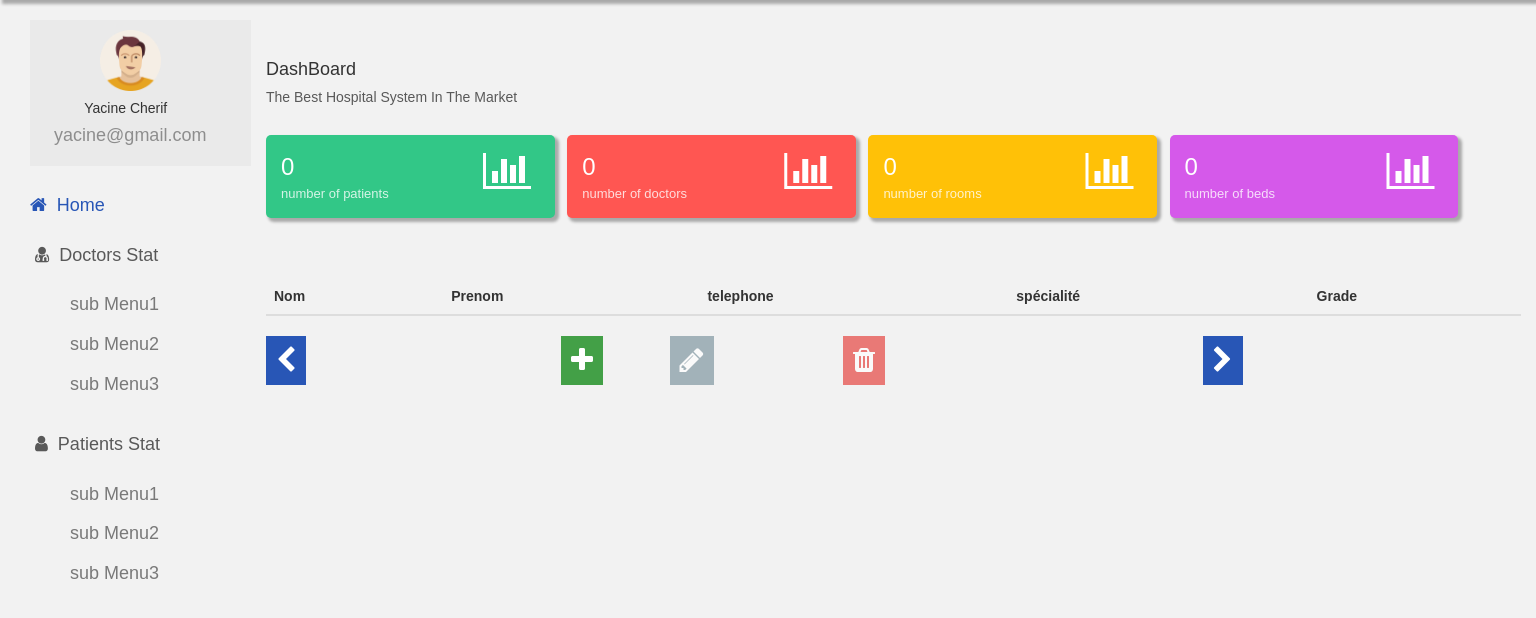
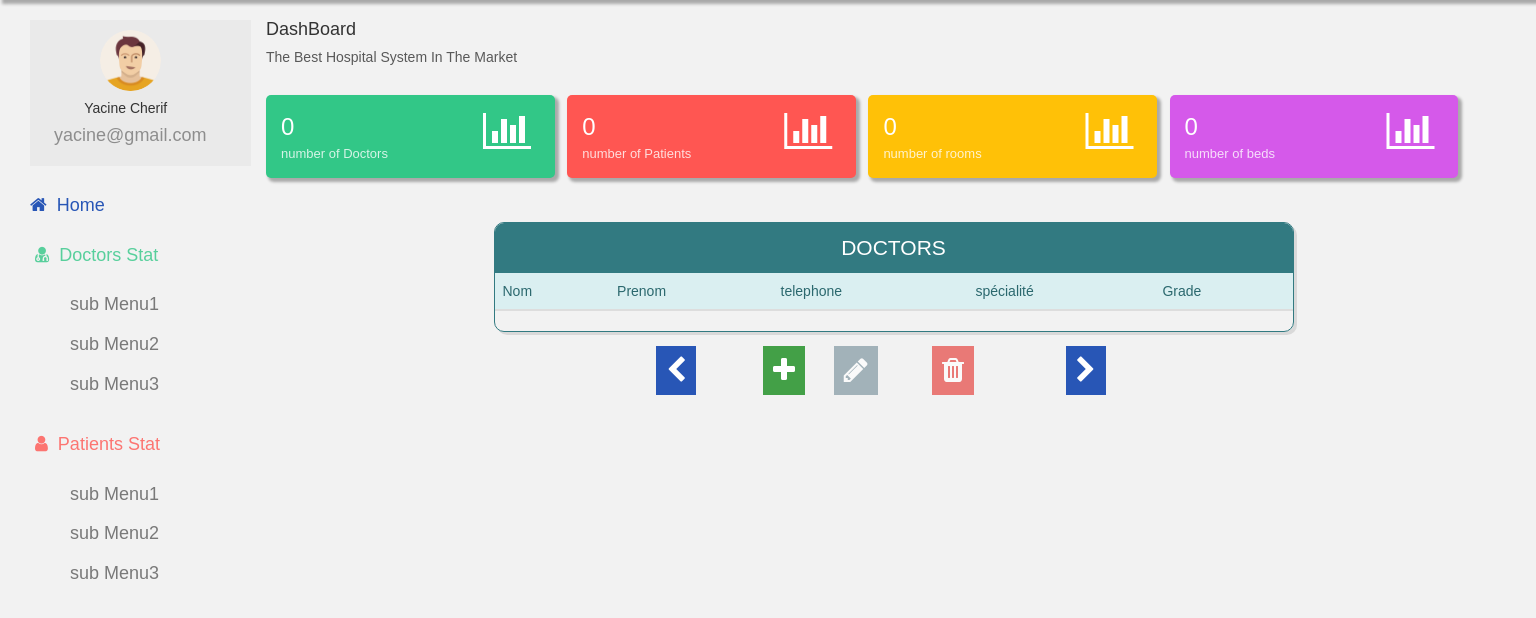
Before and after one commit to aymen7/HospitalSystem, a PHP site: template public/views/secretaireViews/index.php in a window 1536 px wide. Shown: the part 68-686 px from the top of the page. Run offline with PHP 8.4, Linux system fonts and the light colour scheme; the template is opened without the code that fills it, so the values that code supplies are empty; some web fonts are replaced.

Commit message:
table style
plus the colorful sidebar

```diff
--- a/public/css/profile.css
+++ b/public/css/profile.css
@@ -63,7 +63,7 @@
     /*------------main content*-------------------------------*/
     /*-----main div ----*/
     #main-div{
-        padding-top: 50px;
+        padding-top: 10px;
     }
     .stat{
         border-radius: 5px;
@@ -117,7 +117,7 @@
     }
     /*----------------*/
     #main-wrapper{
-        padding-top: 40px;
+        padding-top: 10px;
     }
     #table-wrapper{
         padding-left: 0;
@@ -128,24 +128,20 @@
     #table-wrapper .table tr:hover{
         cursor: pointer;
     }
-    .selectedRow{
-        border: solid thin #2856B6;
-        background: #666;
-        color: #FFF;
-    }
+
     #table-controls{
-
+       text-align: center;
     }
     #table-controls .control-btn-wrapper {
         display: inline;
         width: 10%;
+        margin-right: 2%;
+    }
+    #table-controls .control-btn-wrapper:first-child{
         margin-right: 5%;
     }
-    #table-controls .control-btn-wrapper:first-child{
-        margin-right: 20%;
-    }
     #table-controls .control-btn-wrapper:last-child{
-        margin-left: 20%;
+        margin-left: 5%;
     }
 
     .control-btn-wrapper .control-btn{
@@ -225,6 +221,18 @@
         padding: 10px 5px;
         margin-bottom: 0;
     }
+    #item-header1 h4{
+        color: rgb(50,199,135);
+    }
+    #item-header2 h4{
+        color: rgb(255,86,82);
+    }
+    #item-header3 h4{
+        color: rgb(255,193,7);
+    }
+    #item-header4 h4{
+    color:rgb(213,89,234);
+    }
     .item-header:hover{
         background-color: rgba(0,0,0,.03);
         cursor: pointer;
@@ -249,10 +257,48 @@
         color: rgba(40,86,182,1);
     }
 
+/*---------------------------table------------------------------------------------------------------------*/
 
+    /**
+   Coded by /u/j0be in scss.
+   See scss source here -> https://codepen.io/j0be/pen/MKRVyN
+*/
 
+    .header { background-color: #327a81; color: white; font-size: 1.5em; padding: 1rem; text-align: center; text-transform: uppercase; }
+    img { border-radius: 50%; height: 60px; width: 60px; }
+    .table-users {
+        border: 1px solid #327a81;
+        border-radius: 10px;
+        box-shadow: 3px 3px 0 rgba(0, 0, 0, 0.1);
+        max-width: calc(100% - 2em);
+        margin: 1em auto; overflow: hidden; width: 800px; }
+    table { width: 100%; } table td, table th { color: #2b686e;
+                                                                                           padding: 10px; }
+    table td {
+        text-align: center; vertical-align: middle;
+    } table td:last-child { font-size: 0.95em; line-height: 1.4; text-align: left; }
+    table th { background-color: #daeff1; font-weight: 300; }
+    table tr:nth-child(2n) { background-color: white; }
+    table tr:nth-child(2n+1)
+    { background-color: #edf7f8; }
+    @media screen and (max-width: 700px)
+    { table, tr, td { display: block; }
+        td:first-child { position: absolute; top: 50%; transform: translateY(-50%); width: 100px; }
+        td:not(:first-child) { clear: both; margin-left: 100px; padding: 4px 20px 4px 90px; position: relative; text-align: left; }
+        td:not(:first-child):before { color: #91ced4; content: ''; display: block; left: 0; position: absolute; }
+        td:nth-child(2):before { content: 'Name:'; } td:nth-child(3):before { content: 'Email:'; }
+        td:nth-child(4):before { content: 'Phone:'; } td:nth-child(5):before { content: 'Comments:'; }
+        tr { padding: 10px 0; position: relative; } tr:first-child { display: none; } }
+    @media screen and (max-width: 500px) { .header { background-color: transparent; color: white; font-size: 2em; font-weight: 700; padding: 0; text-shadow: 2px 2px 0 rgba(0, 0, 0, 0.1); } img { border: 3px solid; border-color: #daeff1; height: 100px; margin: 0.5rem 0; width: 100px; } td:first-child { background-color: #c8e7ea; border-bottom: 1px solid #91ced4; border-radius: 10px 10px 0 0; position: relative; top: 0; transform: translateY(0); width: 100%; } td:not(:first-child) { margin: 0; padding: 5px 1em; width: 100%; } td:not(:first-child):before { font-size: .8em; padding-top: 0.3em; position: relative; } td:last-child { padding-bottom: 1rem !important; } tr { background-color: white !important; border: 1px solid #6cbec6; border-radius: 10px; box-shadow: 2px 2px 0
+rgba(0, 0, 0, 0.1); margin: 0.5rem 0; padding: 0; } .table-users { border: none; box-shadow: none; overflow: visible; } }
 
-
+    .selectedRow{
+        background: #2b686e !important;
+    }
+    .selectedRow td{
+        color: #FFF !important;
+    }
+    /*--------------------------------------------------------------------------------------------------------*/
 
 
 
--- a/public/views/secretaireViews/doctorsTable.php
+++ b/public/views/secretaireViews/doctorsTable.php
@@ -11,8 +11,10 @@ $medecins = \app\models\Medecin::getAll(5, $start);
 $next = $start + 5;
 $previous = ($start > 5) ? $start - 5 : 0;
 ?>
-<div class=" doctors-control" id="table-wrapper">
-    <table class="table table-responsive" id="doctors-table">
+<div class=" doctors-control " id="table-wrapper">
+    <div class="table-users">
+        <div class="header">Doctors</div>
+        <table class="table table-responsive" id="doctors-table" cellspacing="0">
             <thead>
             <tr>
                 <th class="hidden">Id</th>
@@ -41,6 +43,9 @@ $previous = ($start > 5) ? $start - 5 : 0;
             ?>
             </tbody>
         </table>
+
+    </div>
+
     <div id="table-controls">
         <div class="control-btn-wrapper">
             <a href="?ajax=doctorsTable&start=<?=$previous?>" class="control-btn btn btn-default chev-btn previousPage"><i class="fa fa-chevron-left fa-2x" aria-hidden="true"></i></a>
--- a/public/views/secretaireViews/profileMain.php
+++ b/public/views/secretaireViews/profileMain.php
@@ -14,8 +14,8 @@
     <div id="stats-wrapper" class="row">
         <div class="stat shadow col-lg-3 " id="first-stat-div">
             <div class="stat-text col-lg-9">
-                <span class="number"><?= count(\app\models\Patient::getAll()) ?></span>
-                <span class="legend">number of patients</span>
+                <span class="number"><?= count(\app\models\Medecin::getAll()) ?></span>
+                <span class="legend">number of Doctors</span>
             </div>
             <div class="stat-font col-lg-3">
                 <i class="fa fa-bar-chart fa-3x" aria-hidden="true"></i>
@@ -23,8 +23,8 @@
         </div>
         <div class="stat shadow col-lg-3  " id="second-stat-div">
             <div class="stat-text col-lg-9">
-                <span class="number"><?= count(\app\models\Medecin::getAll()) ?></span>
-                <span class="legend">number of doctors</span>
+                <span class="number"><?= count(\app\models\Patient::getAll()) ?></span>
+                <span class="legend">number of Patients</span>
             </div>
             <div class="stat-font col-lg-3">
                 <i class="fa fa-bar-chart fa-3x" aria-hidden="true"></i>
```
Lines whose indentation alone changed are shown as unchanged.
